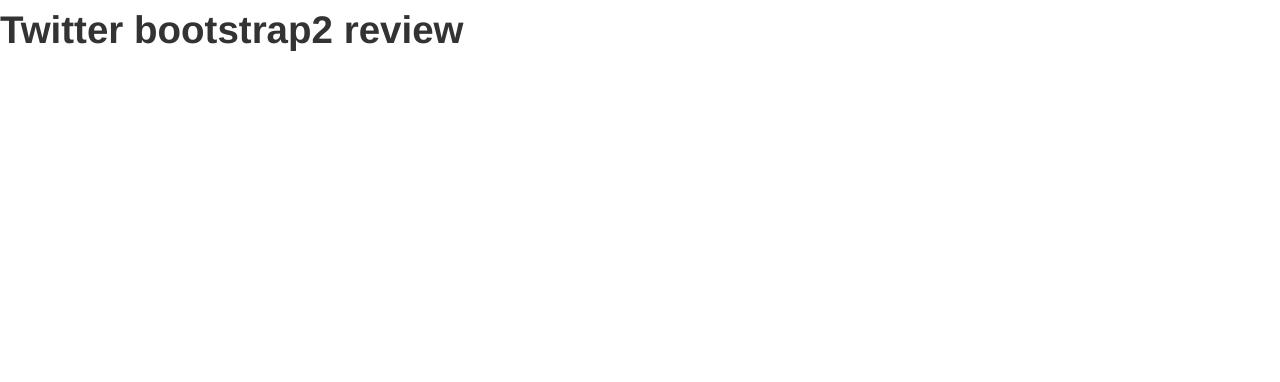
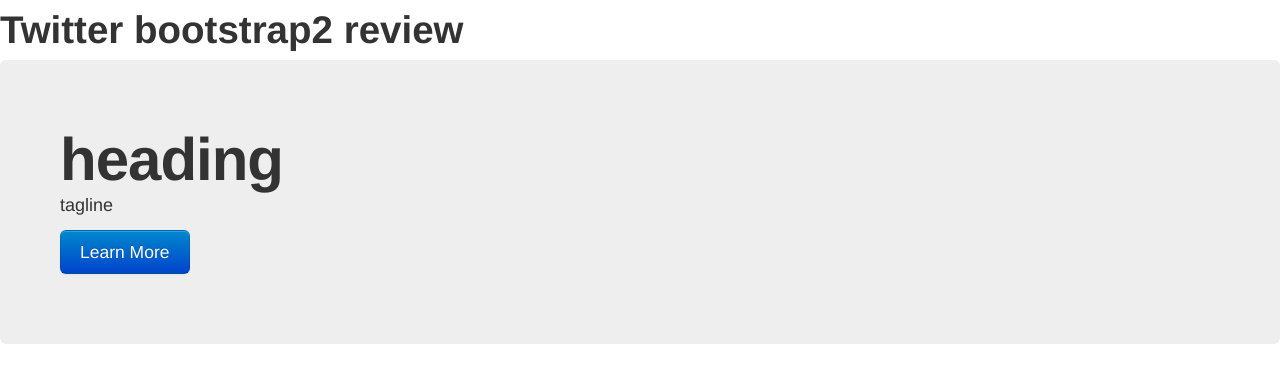
Before and after one commit to JaybrianaReed/bootstrap2, a plain HTML site: page index.html in a window 1280 px wide. Drawn offline with Linux system fonts and the light colour scheme.

Commit message:
Update index.html

```diff
--- a/index.html
+++ b/index.html
@@ -14,6 +14,24 @@
 
       <h1>Twitter bootstrap2 review</h1>
 
+      <div class="hero-unit">
+
+        <h1>heading</h1>
+
+        <p>tagline</p>
+
+        <p>
+
+          <a class="btn btn-primary btn-large">
+
+            Learn More
+
+          </a>
+
+        </p>
+
+    </div>
+
     </body>
 
 </html>
```
